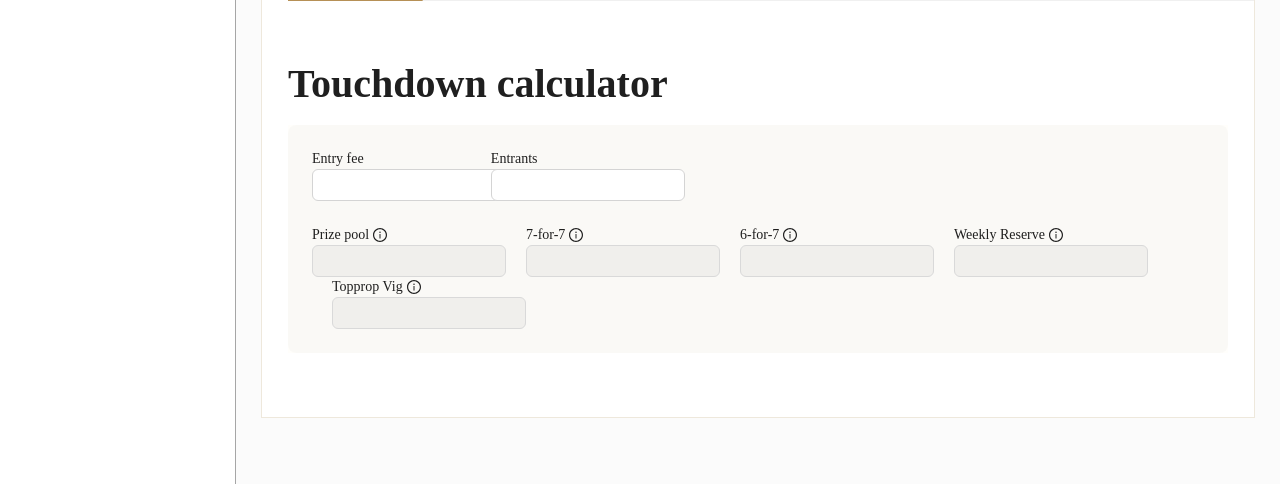
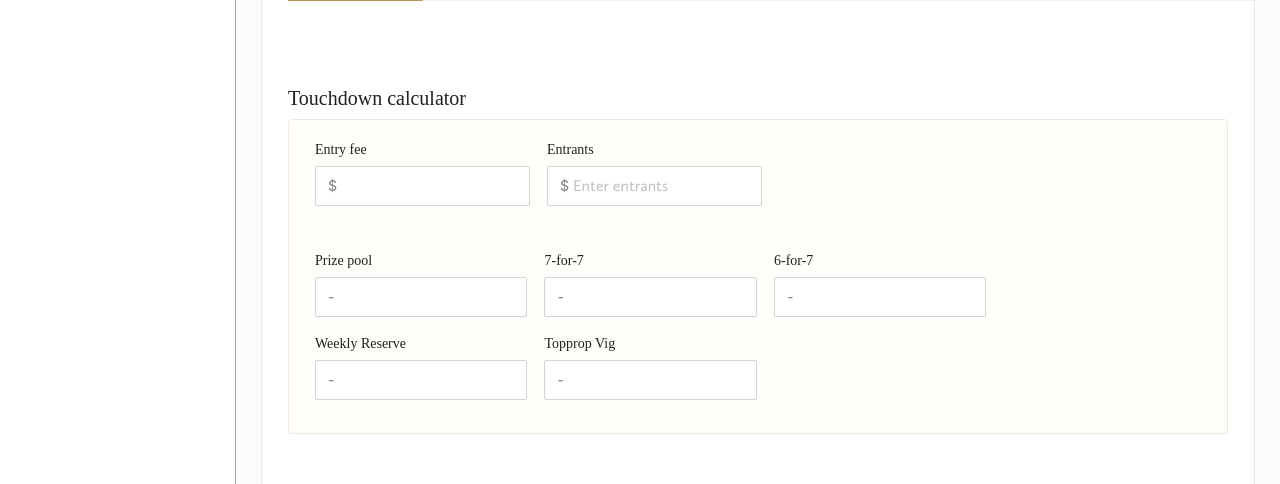
Before and after one commit to divy0124/test, a React (Create React App) app: page /touchdown/configure in a window 1280 px wide. Shown: the part 156-640 px from the top of the page. Built offline with nearby package versions, Linux system fonts and the light colour scheme; no server answers; a web font is replaced by a local one.

Commit message:
feat(design): touchdown calculator implemented

```diff
--- a/src/assets/styles/configure.less
+++ b/src/assets/styles/configure.less
@@ -28,7 +28,8 @@
     .ant-tabs .ant-tabs-tab + .ant-tabs-tab {
       margin-left: 16px;
     }
-
-    // }
+    .ant-tabs .ant-tabs-tab:hover {
+      color: @color-primary;
+    }
   }
 }
--- a/src/assets/styles/touchdown-math.less
+++ b/src/assets/styles/touchdown-math.less
@@ -25,7 +25,6 @@
       content: '';
     }
     .label-name {
-      // border: 1px solid black;
       width: 154px;
       display: flex;
       text-transform: capitalize;
@@ -228,75 +227,83 @@
     .fs-20;
     .fw-500;
     .l-28;
-    margin-top: 53px;
-    margin-bottom: 64px;
-    margin-right: 26px;
+    margin: 67px 26px 64px 0px;
 
+    .calc-title {
+      color: #212121;
+      .font-alegreya;
+      .text-h4;
+      font-style: normal;
+    }
     .ant-form-item {
       margin-bottom: 0px;
     }
-    .container {
-      border-color: #eee8dc;
-      margin-left: 0px;
-      background-color: #fffefb;
-      .row-1,
-      .row-2 {
-        .ant-form-item-control-input {
-          width: 194px;
-        }
-        .ant-row .ant-form-item-row {
-          width: 194px;
-        }
-        .ant-col {
-          padding: 0px;
-        }
-        #advanced_search {
-          padding-left: 10px;
-        }
-        .ant-form-item-label {
+    .calc-container {
+      margin-top: 7px;
+      border-radius: 4px;
+      border: 1px solid @color-border-white;
+      background: #fffefb;
+      padding: 20px 22px 33px 26px;
+
+      .ant-col .ant-form-item-label {
         .font-alegreya;
         font-size: 14px;
         line-height: 20px;
+        .fw-400;
         color: @color-black-100;
+        padding: 0px;
+      }
+
+      .ant-form-item-control {
+        margin-top: 6px;
+      }
+      .td-calc-row-1,
+      .td-calc-row-2 {
+        display: flex;
+        gap: 17px;
+      }
+      .ant-col {
+        padding: 0px !important;
+      }
+      .ant-row {
+        margin: 0px !important;
+      }
+      .td-calc-row-2 {
+        margin-top: 24px !important;
+      }
+      .td-calc-row-1 {
+        .ant-form-item-control {
+          height: 61px;
         }
       }
-      .row-1 {
-        .ant-input {
-          border-color: #d4d4d4;
-        }
-        .ant-input:focus {
-          box-shadow: 0px 0px 0px 1px #d4d4d4;
+      .ant-input-affix-wrapper {
+        border-radius: 2px;
+        border: 1px solid #d4d4d4;
+        background: var(--neutral-1, #fff);
+        padding: 8px 12px;
+        input {
+          color: #212121;
+          .font-calluna;
+          .text-regular;
         }
       }
-
-      #advanced_search .row-1 .row-1-col-2 {
-        padding: 0px !important;
+      .ant-input-affix-wrapper-focused {
+        border: 1px solid #b69056 !important;
+        background: var(--neutral-1, #fff) !important;
+        box-shadow: 0px 0px 0px 2px rgba(182, 144, 86, 0.2) !important;
       }
-
-      // }
-
-      .row-2 {
-        margin-top: 24px;
-
-        .row-2-col1,
-        .row-2-col2,
-        .row-2-col3,
-        .row-2-col4,
-        .row-2-col5 {
-          max-width: 194px;
-          display: flex;
-          .ant-form-item-label {
-            .font-alegreya;
-            font-size: 14px;
-            line-height: 20px;
-            color: @color-black-100;
+      .val-fill {
+        border-radius: 2px;
+        border: 1px solid #e2d3bb;
+        background: var(--neutral-1, #fff);
+        .ant-input-prefix {
+          color: #121212;
         }
       }
-        .row-2-col2,
-        .row-2-col3,
-        .row-2-col4,
-        .row-2-col5 {
-          margin-left: 20px;
+      .val-not-filled {
+        .ant-input-prefix {
+          color: #8c8c8c;
+        }
       }
     }
   }
@@ -304,4 +311,3 @@
     padding-left: 0px;
   }
 }
-}
--- a/src/modules/Touchdown/components/TouchdownMath.js
+++ b/src/modules/Touchdown/components/TouchdownMath.js
@@ -1,10 +1,11 @@
-import { InfoCircleOutlined } from '@ant-design/icons';
 import { useLazyQuery, useMutation } from '@apollo/client';
-import { Button, Col, Form, Input, Row, Space, message, theme } from 'antd';
+import { Button, Col, Form, Input, Row, Space, message } from 'antd';
+import cx from 'classnames';
 import { useEffect, useState } from 'react';
 
 import { CREATE_OR_UPDATE_MATH_CONSTANT } from 'graphql/mutations';
 import { GET_MATH_CONSTANT } from 'graphql/queries';
+import { validateNumber } from 'utils/helpers/validation';
 
 import '../../../assets/styles/touchdown-math.less';
 
@@ -14,14 +15,12 @@
     label: 'Entry fee',
     placeholder: '',
     name: 'entryFee',
-    className: 'row-1-col-1',
   },
   {
     key: 2,
     label: 'Entrants',
     placeholder: 'Enter entrants',
     name: 'entrants',
-    className: 'row-1-col-2',
   },
 ];
 
@@ -31,49 +30,43 @@
     label: 'Prize pool',
     placeholder: '',
     name: 'prizePool',
-    className: 'row-2-col1',
     disable: true,
-    isInfo: true,
   },
   {
     key: 4,
     label: '7-for-7',
     placeholder: '',
     name: 'sevenForSeven',
-    className: 'row-2-col2',
     disable: true,
-    isInfo: true,
   },
   {
     key: 5,
     label: '6-for-7',
     placeholder: '',
     name: 'sixForSeven',
-    className: 'row-2-col3',
     disable: true,
-    isInfo: true,
   },
   {
     key: 6,
     label: 'Weekly Reserve',
     placeholder: 'Enter entrants',
     name: 'weeklyReserve',
-    className: 'row-2-col4',
     disable: true,
-    isInfo: true,
   },
   {
     key: 7,
     label: 'Topprop Vig',
     placeholder: '',
     name: 'toppropVig',
-    className: 'row-2-col5',
     disable: true,
-    isInfo: true,
   },
 ];
 export default function TouchdownMath() {
   const [form] = Form.useForm();
+  const [calcForm] = Form.useForm();
+  // eslint-disable-next-line no-unused-vars
+  const watch = Form.useWatch([], calcForm);
+
   const [getMathConstants] = useLazyQuery(GET_MATH_CONSTANT);
   const [createOrUpdateMathConstants] = useMutation(
     CREATE_OR_UPDATE_MATH_CONSTANT,
@@ -82,14 +75,42 @@
   const [constant, setConstant] = useState(null);
   // rename this
   const [obj, setObj] = useState([]);
+  const {
+    PRIZE_POOL,
+    SIX_FOR_SEVEN_NUMERATOR,
+    SIX_FOR_SEVEN_DENOMINATOR,
+    SIX_FOR_SEVEN_RESERVE,
+    WEEKLY_RESERVE,
+  } = constant || {};
 
-  const { token } = theme.useToken();
+  const calculatePrizePoolVal = (entryFees, totalEntrants) => {
+    const prizePoolAmount = parseFloat(
+      (totalEntrants * entryFees * PRIZE_POOL).toFixed(2),
+    );
+    const xSixForSeven = parseFloat(
+      (SIX_FOR_SEVEN_NUMERATOR / SIX_FOR_SEVEN_DENOMINATOR) * totalEntrants,
+    );
+    const sixForSevenAmount =
+      Math.round(
+        SIX_FOR_SEVEN_RESERVE * parseInt(entryFees, 10) * xSixForSeven * 10,
+      ) / 10;
+    const weeklyReserveAmount =
+      parseFloat((WEEKLY_RESERVE * prizePoolAmount).toFixed(2)) / 100;
 
-  const formStyle = {
-    maxWidth: 'none',
-    background: token.colorFillAlter,
-    borderRadius: token.borderRadiusLG,
-    padding: 24,
+    const jackpotAmount = parseFloat(
+      (prizePoolAmount - weeklyReserveAmount - sixForSevenAmount).toFixed(2),
+    );
+
+    const topPropVig = parseFloat(
+      (totalEntrants * entryFees - prizePoolAmount).toFixed(2),
+    );
+    calcForm.setFieldsValue({
+      prizePool: prizePoolAmount,
+      sevenForSeven: jackpotAmount,
+      sixForSeven: sixForSevenAmount,
+      weeklyReserve: weeklyReserveAmount,
+      toppropVig: topPropVig,
+    });
   };
 
   const onFinish = async () => {
@@ -109,39 +130,32 @@
     }
 
     createOrUpdateMathConstants({ variables: { mathConstant: inputData } })
-      .then(() => {
+      .then((res) => {
+        const { data } = res;
+        const { createOrUpdateMathConstant } = data;
+        if (createOrUpdateMathConstant.length > 0) {
+          const updatedMathCon = createOrUpdateMathConstant.reduce(
+            (acc, { name, value }) => {
+              acc[name] = value;
+              return acc;
+            },
+            {},
+          );
+          setConstant(updatedMathCon);
+          calculatePrizePoolVal(
+            calcForm.getFieldValue('entryFee'),
+            calcForm.getFieldValue('entrants'),
+          );
+        }
         message.success('Equation updated');
       })
       .catch((error) => {
         message.error(error?.message);
       });
   };
-
   const handleChange = (value, constantName) => {
     setConstant({ ...constant, [constantName]: parseFloat(value) });
   };
-
-  function getLabel(label) {
-    return (
-      <>
-        {label} <InfoCircleOutlined style={{ paddingLeft: '4px' }} />
-      </>
-    );
-  }
-  const getFields = (data) => {
-    const children = data.map(
-      ({ key, className, label, name, disable, isInfo }) => (
-        <Col key={key} className={className} span={5}>
-          <Form.Item label={isInfo ? getLabel(label) : label} name={name}>
-            <Input disabled={disable} />
-          </Form.Item>
-        </Col>
-      ),
-    );
-
-    return children;
-  };
-
   useEffect(() => {
     getMathConstants().then(({ data }) => {
       const { getMathConstant } = data;
@@ -149,19 +163,27 @@
       getMathConstant.forEach((con) => {
         initialValues[con.name] = con.value;
       });
-      console.log(getMathConstant);
       setConstant({ ...initialValues });
       setObj([...getMathConstant]);
     });
   }, []);
+  const handleChangeValues = (changedValues, allValues) => {
+    if (allValues.entryFee && allValues.entrants) {
+      const entryFees = Number(allValues.entryFee) || 0;
+      const totalEntrants = Number(allValues.entrants) || 0;
 
-  const {
-    PRIZE_POOL,
-    SIX_FOR_SEVEN_NUMERATOR,
-    SIX_FOR_SEVEN_DENOMINATOR,
-    SIX_FOR_SEVEN_RESERVE,
-    WEEKLY_RESERVE,
-  } = constant || {};
+      calculatePrizePoolVal(entryFees, totalEntrants);
+    }
+    if (allValues.entryFee === '' && allValues.entrants === '') {
+      calcForm.setFieldsValue({
+        prizePool: '',
+        sevenForSeven: '',
+        sixForSeven: '',
+        weeklyReserve: '',
+        toppropVig: '',
+      });
+    }
+  };
 
   return (
     <div className="touchdown-math">
@@ -307,21 +329,54 @@
         )}
       </div>
       <div className="calculator">
-        <h1>Touchdown calculator</h1>
+        <div className="calc-title">Touchdown calculator</div>
 
-        <div className="container">
+        <div className="calc-container">
           <Form
-            form={form}
+            form={calcForm}
             layout="vertical"
-            name="advanced_search"
-            onFinish={onFinish}
-            style={formStyle}
+            name="td-calc-form"
+            onValuesChange={handleChangeValues}
           >
-            <Row className="row-1" gutter={24}>
-              {getFields(touchdownCalcRow1)}
+            <Row className="td-calc-row-1" gutter={24}>
+              {touchdownCalcRow1.map(({ key, label, name, placeholder }) => (
+                <Col key={key}>
+                  <Form.Item
+                    label={label}
+                    name={name}
+                    rules={validateNumber(name)}
+                  >
+                    <Input
+                      className={cx(
+                        calcForm.getFieldValue(name)
+                          ? 'val-fill'
+                          : 'val-not-filled',
+                      )}
+                      placeholder={placeholder}
+                      prefix="$"
+                    />
+                  </Form.Item>
+                </Col>
+              ))}
             </Row>
 
-            <Row className="row-2">{getFields(touchdownCalcRow2)}</Row>
+            <Row className="td-calc-row-2" gutter={24}>
+              {touchdownCalcRow2.map(({ key, label, name }) => (
+                <Col key={key}>
+                  <Form.Item label={label} name={name}>
+                    <Input
+                      className={cx(
+                        calcForm.getFieldValue(name)
+                          ? 'val-fill'
+                          : 'val-not-filled',
+                      )}
+                      disabled="true"
+                      prefix={calcForm.getFieldValue(name) ? '$' : '-'}
+                    />
+                  </Form.Item>
+                </Col>
+              ))}
+            </Row>
           </Form>
         </div>
       </div>
```
Lines whose indentation alone changed are shown as unchanged.
